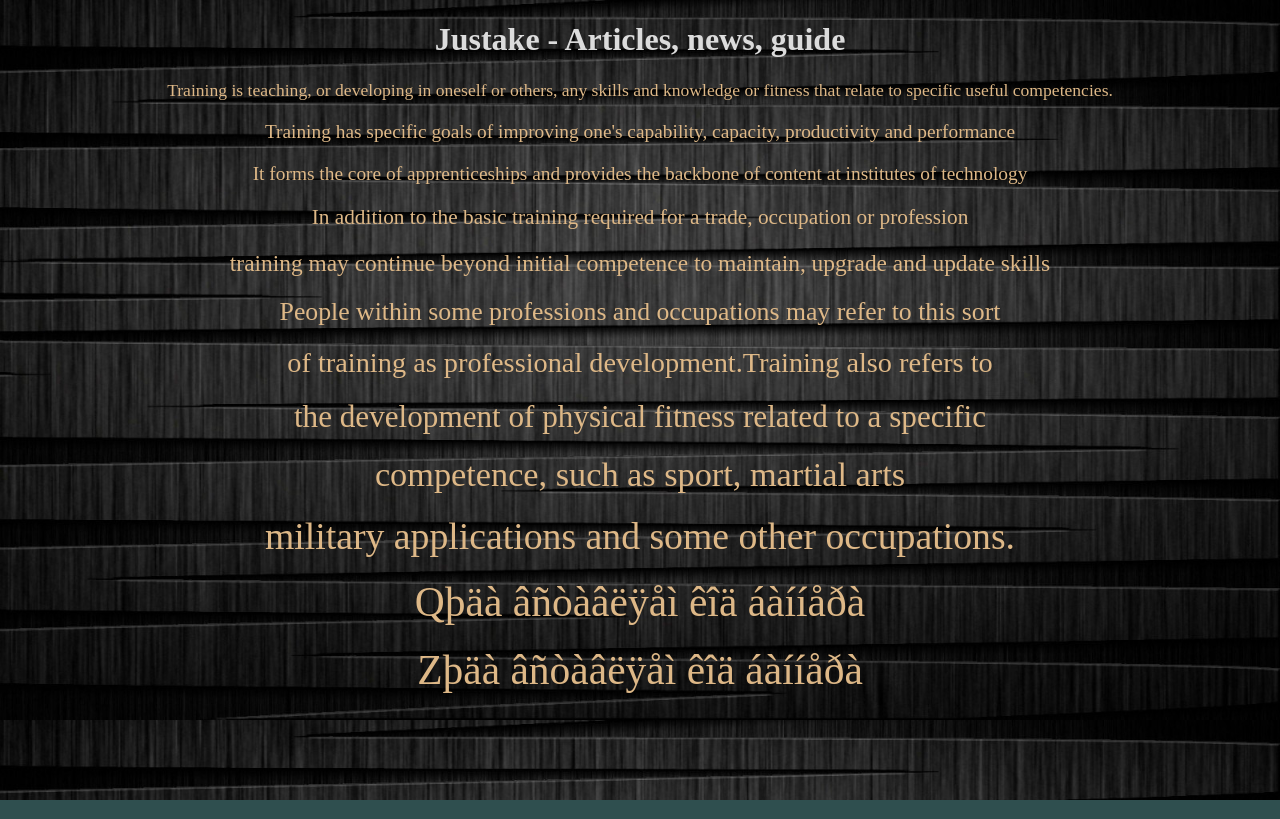
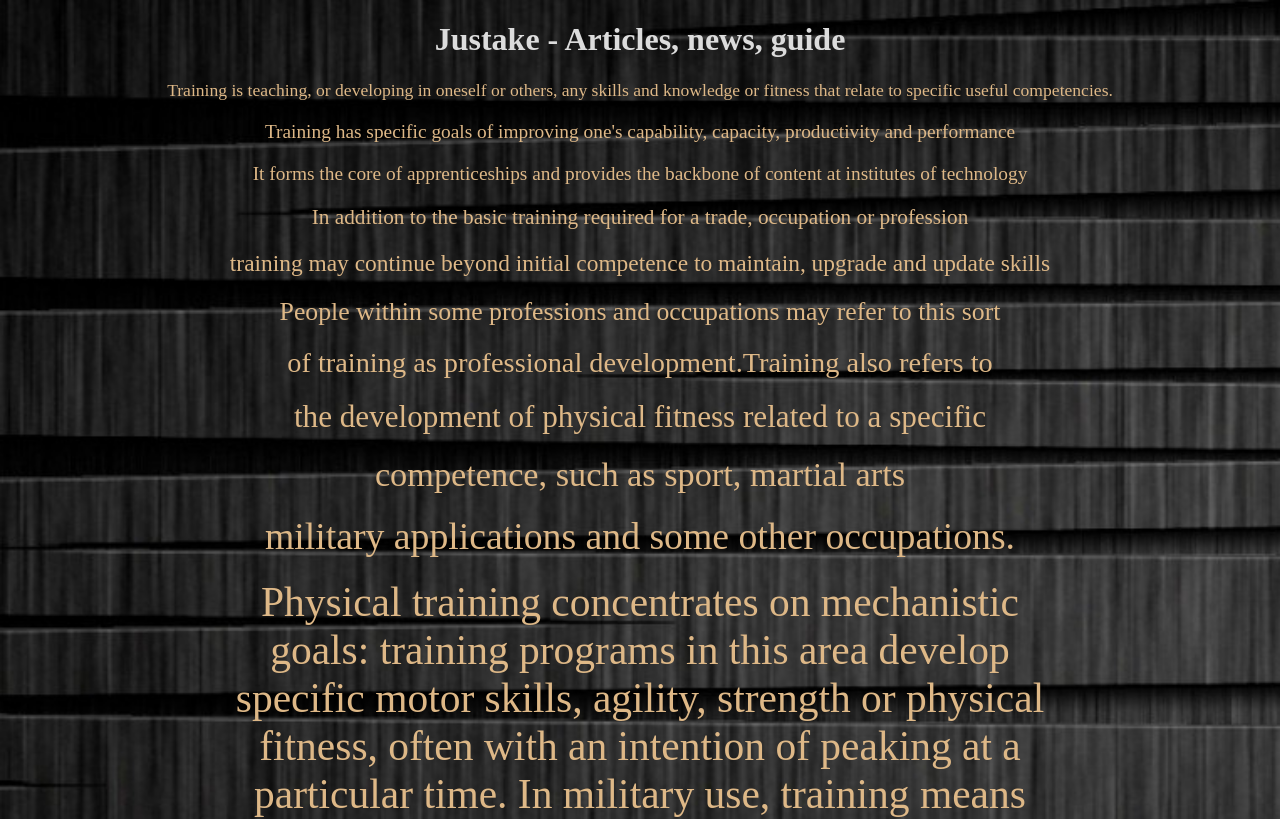
Before and after one commit to Styraye/traingprof, a plain HTML site: page index.html in a window 1280 px wide. Shown: the top 819 px of the page. Drawn offline with Linux system fonts and the light colour scheme.

Commit message:
Update index.html

```diff
--- a/index.html
+++ b/index.html
@@ -61,11 +61,25 @@ competence, such as sport, martial arts
  military applications and some other occupations.
 
 <div style="text-align:center;">
-Qþäà âñòàâëÿåì êîä áàííåðà
+
+Physical training concentrates on mechanistic goals: training programs in
+ this area develop specific motor skills, agility, strength or physical fitness,
+ often with an intention of peaking at a particular time.
+
+In military use, training means gaining the physical ability to perform and survive
+ in combat, and learn the many skills needed in a time of war. These include how to use
+ a variety of weapons, outdoor survival skills, and how to survive being captured by the
+ enemy, among many others. See military education and training.
+
+For psychological or physiological reasons, people who believe it may be beneficial
+ to them can choose to practice relaxation training, or autogenic training, in an attempt to increase
+ their ability to relax or deal with stress.[1] While some studies have indicated relaxation training
+ is useful for some medical conditions, autogenic training has limited results or has been the result of few studies.
+
 </div>
 
 <div style="text-align:center;">
-Zþäà âñòàâëÿåì êîä áàííåðà
+
 </div>
 
 
```
